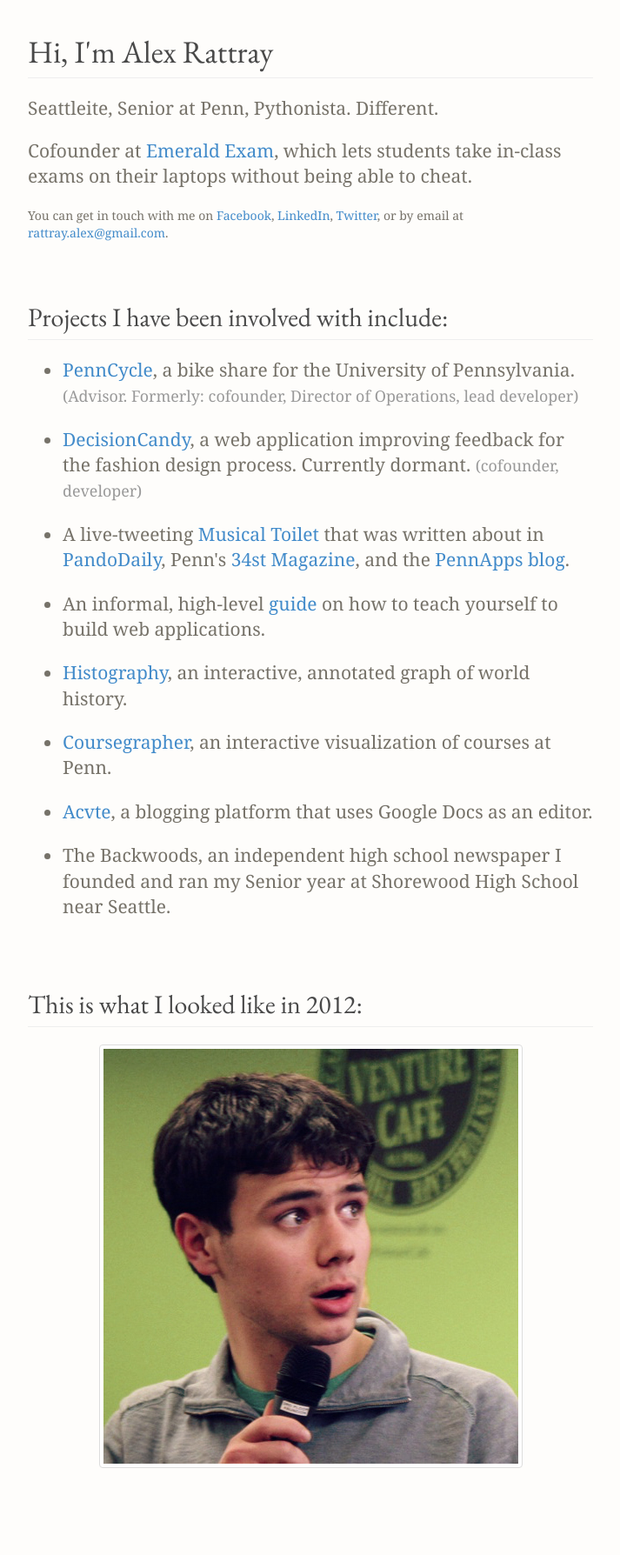
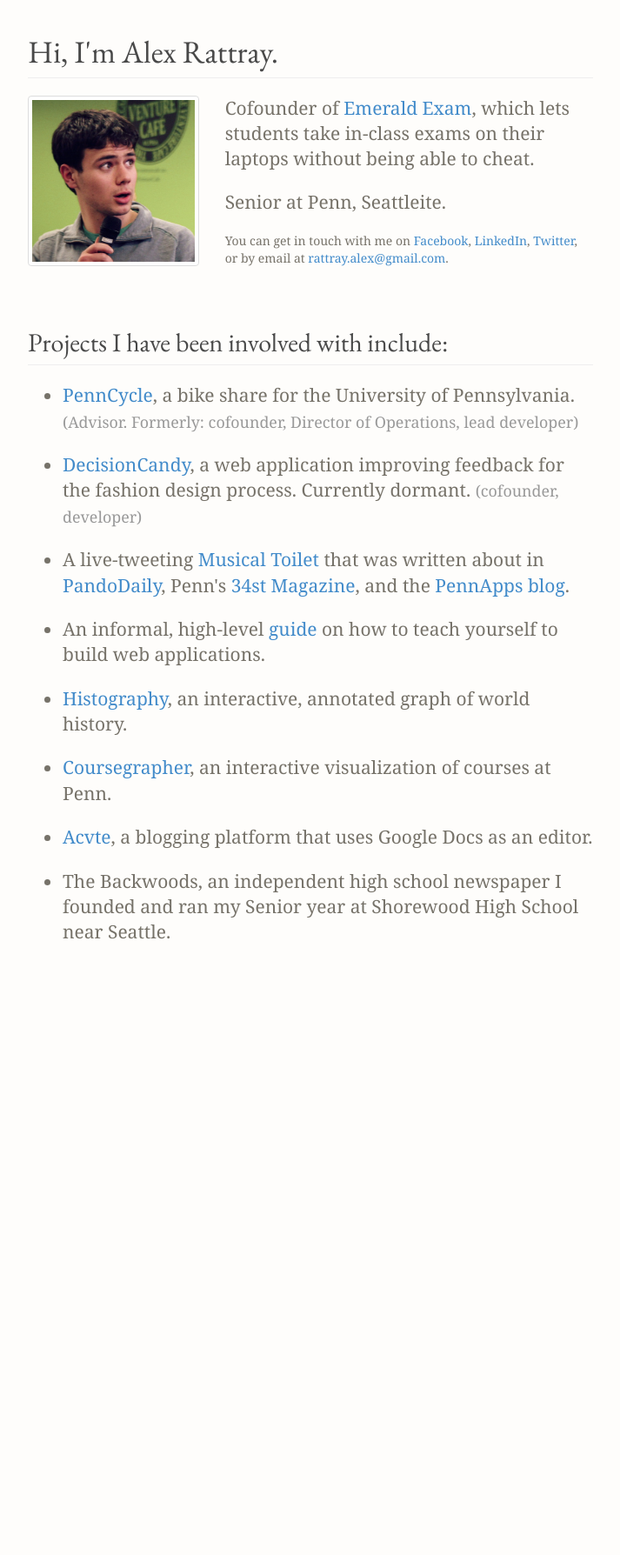
Before and after one commit to rattrayalex/rattrayalex.github.io, a Jekyll site: the page index.html, which Jekyll copies as it is, in a window 1280 px wide. Shown: the whole page at 87% size, without its empty margins (283-996 px from the left). Built offline with Jekyll 4.4.1, drawn with Linux system fonts in a browser that asks for light colours; Markdown is read by kramdown in place of the engine named in the settings; after the commit the page ends 1228 px from its top, so only the background shows below that.

Commit message:
coreys suggestions, image up top

```diff
--- a/index.html
+++ b/index.html
@@ -41,13 +41,20 @@
   </head>
   <body>
     <div class="container">
-      <h1 class='page-header'>Hi, I'm Alex Rattray</h1>
+      <h1 class='page-header'>Hi, I'm Alex Rattray.</h1>
+      <div class="row">
+
+        <div class="col-md-4">
+          <img class="img-thumbnail" src="/images/angelhack-alex-icon-bigger-faded.jpg">
+        </div>
+
+        <div class="col-md-8">
           <p class="lead">
-        Seattleite, Senior at Penn, Pythonista. Different.
-      </p><p class="lead">
-        Cofounder at
+            Cofounder of
             <a href="http://emeraldexam.com">Emerald Exam</a>,
             which lets students take in-class exams on their laptops without being able to cheat.
+          </p><p class="lead">
+            Senior at Penn, Seattleite.
           </p>
           <p>
             You can get in touch with me on
@@ -57,7 +64,11 @@
             or by email at
             <a href="mailto:rattray.alex+.com@gmail.com">rattray.alex@gmail.com</a>.
           </p>
+        </div>
+      </div>
+
       <br>
+
       <h2 class="page-header">Projects I have been involved with include:</h2>
       <ul class="lead">
         <li>
@@ -89,10 +100,10 @@
           The Backwoods, an independent high school newspaper I founded and ran my Senior year at Shorewood High School near Seattle. </li>
       </ul>
       <br>
-      <h2 class="page-header">This is what I looked like in 2012:</h2>
+      <!-- <h2 class="page-header">This is what I look like:</h2>
       <center>
         <img class="img-thumbnail" src="/images/angelhack-alex-icon-bigger-faded.jpg">
-      </center>
+      </center> -->
       <div style='height:100px;'></div>
     </div>
     <!-- jQuery (necessary for Bootstrap's JavaScript plugins) -->
```
Lines whose indentation alone changed are shown as unchanged.
